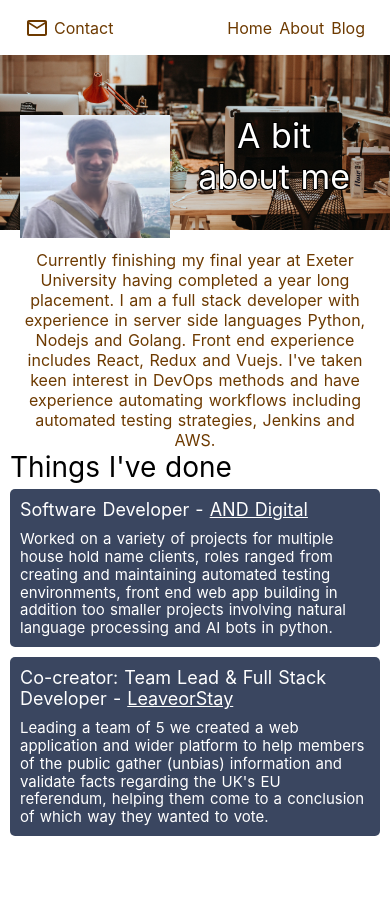
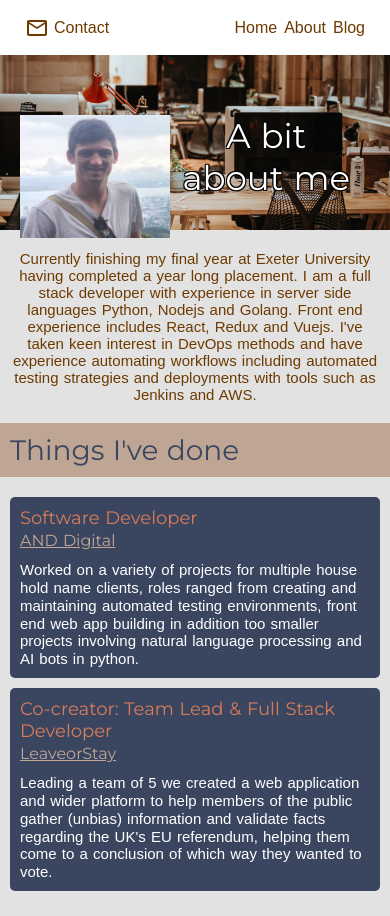
Before and after one commit to nkaplatt/my-site, a Nuxt app: page /about in a window 390 px wide. Built offline with nearby package versions, Linux system fonts and the light colour scheme.

Commit message:
first draft mobile

```diff
--- a/assets/scss/variables.scss
+++ b/assets/scss/variables.scss
@@ -1,3 +1,6 @@
+// custom fonts
+@import url('https://fonts.googleapis.com/css?family=Montserrat|Raleway');
+
 // views
 $desktop-view: "screen and (min-width: 1079px)"; // any higher is desktop
 $tablet-view: "screen and (min-width: 719px)"; // any lower is mobile view
--- a/components/header.vue
+++ b/components/header.vue
@@ -12,24 +12,14 @@
 </template>
 
 <script>
-export default {
-  data: function () {
-    return {
-      email: false
-    }
-  },
-  watch: {
-    '$route.path': function() {
-      console.log('stuff happened')
-    }
-  }
-}
+
 </script>
 
 <style lang="scss">
 @import '~/assets/scss/variables.scss';
 
 .header {
+  font-family: 'Railway', sans-serif;
   position: absolute;
   top: 0;
   min-width: 100%;
--- a/components/job-role.vue
+++ b/components/job-role.vue
@@ -1,7 +1,9 @@
 <template>
   <section class="job-role">
     <div class="card">
-      <div class="job-title">{{job.title}} - <a :href="job.url" :onclick="job.ga">{{job.company}}</a></div>
+      <div class="job-title">{{job.title}}
+        <br /><a :href="job.url" :onclick="job.ga">{{job.company}}</a>
+      </div>
       <div class="job-description">{{job.description}}</div>
     </div>
   </section>
@@ -21,26 +23,30 @@ export default {
 .job-role {
   width: 100%;
   margin: 5px 0;
+  padding: 0 10px;
 }
 
 .card {
   background-color: $blue-contrast;
-  // color: $header-background;
   color: $white;
   border-radius: 5px;
   padding: 10px 10px;
 
   a {
-    color: $white;
+    color: #BFA694;
+    font-size: 16px;
   }
 }
 
 .job-title {
+  font-family: 'Montserrat', sans-serif;
   font-size: 18px;
   padding-bottom: 10px;
+  color: #d97b59;
 }
 
 .job-description {
+  font-family: 'Railway', sans-serif;
   font-size: 15px;
   line-height: 1.19;
 }
--- a/pages/about.vue
+++ b/pages/about.vue
@@ -7,15 +7,15 @@
         A bit <br/> about me
       </div>
     </div>
+    <div class="about-me">
+      Currently finishing my final year at Exeter University having completed a year long placement.
+      I am a full stack developer with experience in server side languages Python, Nodejs and Golang.
+      Front end experience includes React, Redux and Vuejs.
+      I've taken keen interest in DevOps methods and have experience automating workflows including automated testing strategies and deployments
+      with tools such as Jenkins and AWS.
+    </div>
     <div class="about-content">
-      <div class="about-me">
-        Currently finishing my final year at Exeter University having completed a year long placement.
-        I am a full stack developer with experience in server side languages Python, Nodejs and Golang.
-        Front end experience includes React, Redux and Vuejs.
-        I've taken keen interest in DevOps methods and have experience automating workflows including automated testing strategies,
-        Jenkins and AWS.
-      </div>
-      <div class="about-title">
+      <div class="about-things">
         Things I've done
       </div>
       <JobRole v-for="job in jobs" v-bind:key="job.title" :job="job"/>
@@ -63,8 +63,7 @@ export default {
 
 .container {
   min-height: 100vh;
-  // background-color: rgb(253, 213, 167);
-  background-color: $white;
+  background-color: #e2e2e2;
   margin-top: 55px;
 }
 
@@ -82,6 +81,7 @@ export default {
 }
 
 .about-me-title {
+  font-family: 'Montserrat', sans-serif;
   color: $white;
   font-size: 34px;
   float: right;
@@ -95,13 +95,21 @@ export default {
 
   @media screen and (max-width: 360px) { // small mobile devices
     font-size: 26px;
-    margin: 75px 25px 0 0;
+    margin: 85px 15px  0 0;
   }
+}
+
+.about-me {
+  font-family: 'Railway', sans-serif;
+  font-size: 15px;
+  color: $header-background;
+  padding: 20px 10px 10px;
+  text-align: center;
 }
 
 .about-content {
   display: flex;
-  margin: 20px 10px 50px;
+  padding: 10px 0px 20px;
   align-items: center;
   flex-direction: column;
 
@@ -110,15 +118,14 @@ export default {
   }
 }
 
-.about-title {
+.about-things {
+  font-family: 'Montserrat', sans-serif;
   width: 100%;
   font-size: 28px;
-}
-
-.about-me {
-  color: $header-background;
-  padding: 0px 10px;
-  text-align: center;
+  background-color: #BFA694;
+  padding: 10px;
+  margin-bottom: 15px;
+  color: #3a4660;
 }
 
 </style>
--- a/pages/index.vue
+++ b/pages/index.vue
@@ -48,7 +48,7 @@ export default {
 }
 
 .title {
-  font-family: "Quicksand", "Source Sans Pro", -apple-system, BlinkMacSystemFont, "Segoe UI", Roboto, "Helvetica Neue", Arial, sans-serif; /* 1 */
+  font-family: 'Montserrat', sans-serif;
   display: block;
   font-weight: 300;
   font-size: 40px;
@@ -66,6 +66,7 @@ export default {
 }
 
 .subtitle {
+  font-family: 'Montserrat', sans-serif;
   font-weight: 300;
   font-size: 24px;
   color: $white;
```
